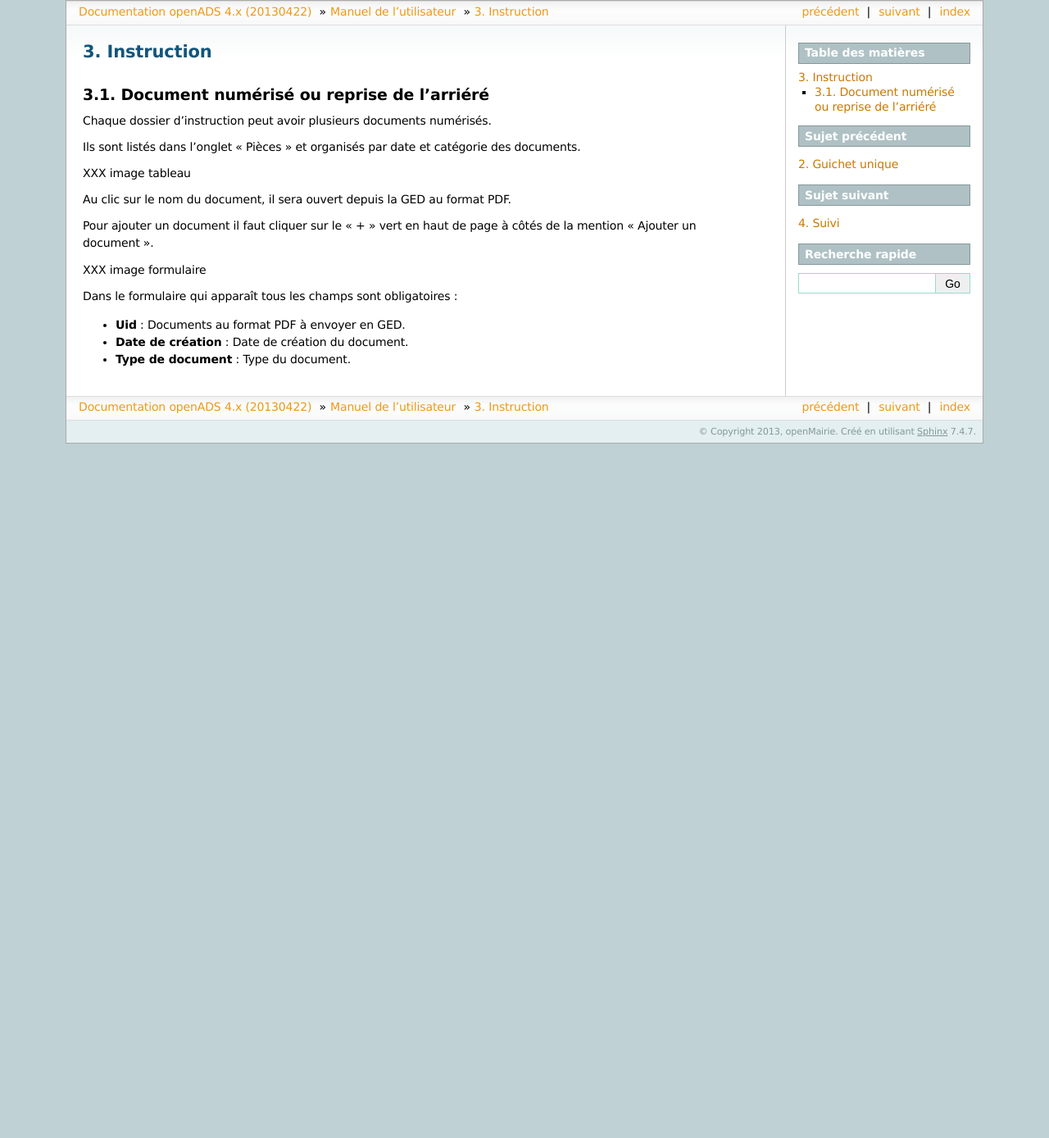
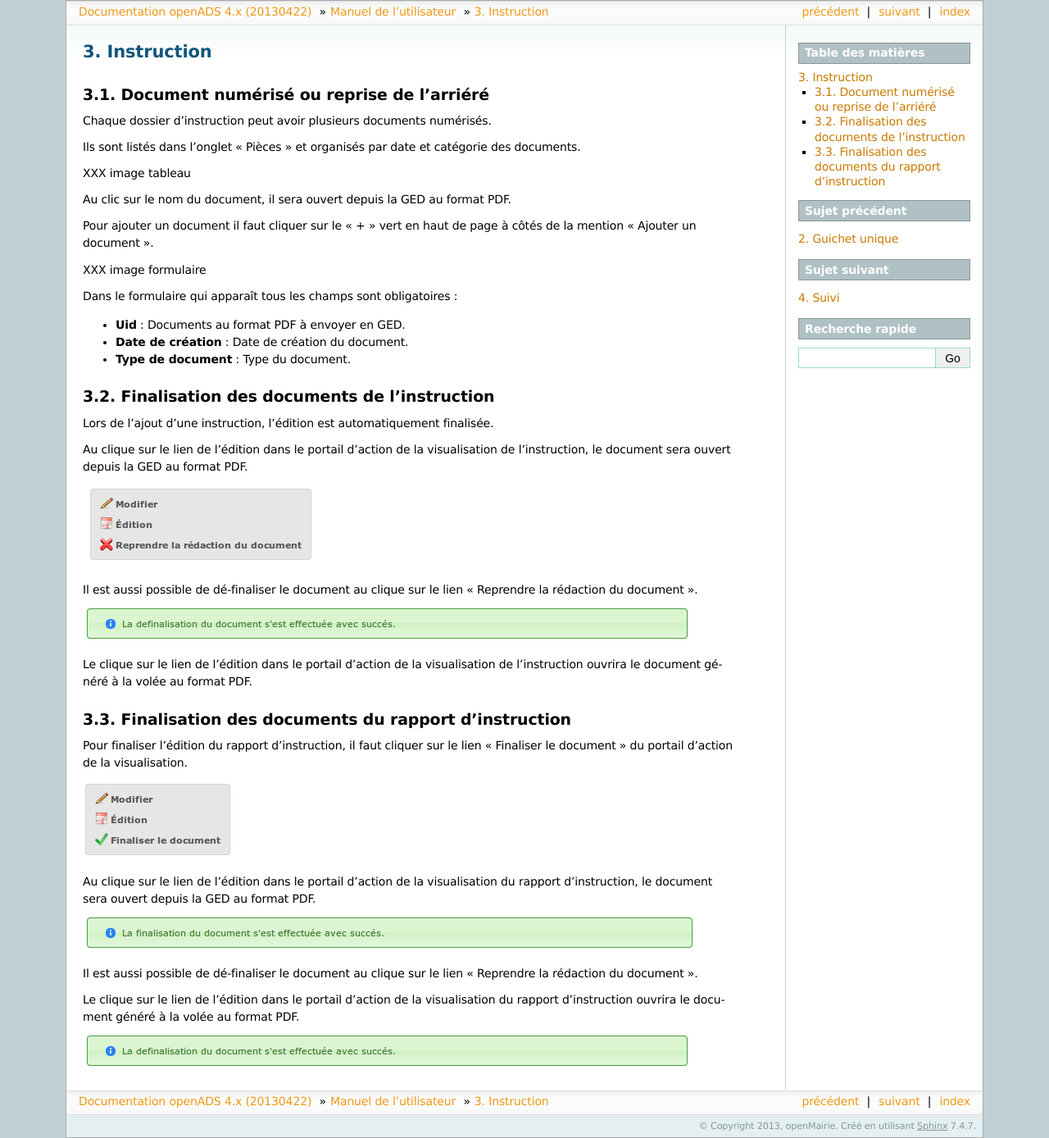
Before and after one commit to mpavaux/openads-documentation, a Sphinx documentation site: the page built from source/manuel_utilisateur/instruction.rst, in a window 1280 px wide. Shown: the whole page at 82% size. Built offline with Sphinx 7.4.7, drawn with Linux system fonts in a browser that asks for light colours; before the commit the page ends 900 px from its top, so only the background shows below that.

Commit message:
Mise à jour de la documentation du manuel d'utilisateur avec ajout de ce qui concerne la finalisation des documents

```diff
--- a/source/manuel_utilisateur/instruction.rst
+++ b/source/manuel_utilisateur/instruction.rst
@@ -24,3 +24,35 @@
 * **Uid** : Documents au format PDF à envoyer en GED.
 * **Date de création** : Date de création du document.
 * **Type de document** : Type du document.
+
+Finalisation des documents de l'instruction
+===========================================
+
+Lors de l'ajout d'une instruction, l'édition est automatiquement finalisée.
+
+Au clique sur le lien de l'édition dans le portail d'action de la visualisation de l'instruction, le document sera ouvert depuis la GED au format PDF.
+
+.. image:: portlet_definaliser.png
+
+Il est aussi possible de dé-finaliser le document au clique sur le lien "Reprendre la rédaction du document".
+
+.. image:: message_definaliser.png
+
+Le clique sur le lien de l'édition dans le portail d'action de la visualisation de l'instruction ouvrira le document généré à la volée au format PDF.
+
+Finalisation des documents du rapport d'instruction
+===================================================
+
+Pour finaliser l'édition du rapport d'instruction, il faut cliquer sur le lien "Finaliser le document" du portail d'action de la visualisation.
+
+.. image:: portlet_finaliser.png
+
+Au clique sur le lien de l'édition dans le portail d'action de la visualisation du rapport d'instruction, le document sera ouvert depuis la GED au format PDF.
+
+.. image:: message_finaliser.png
+
+Il est aussi possible de dé-finaliser le document au clique sur le lien "Reprendre la rédaction du document".
+
+Le clique sur le lien de l'édition dans le portail d'action de la visualisation du rapport d'instruction ouvrira le document généré à la volée au format PDF.
+
+.. image:: message_definaliser.png
```
Also changed, not shown: source/manuel_utilisateur/consultation.rst (+9 -0 lines), source/manuel_utilisateur/suivi.rst (+31 -0 lines), source/manuel_utilisateur/message_definaliser.png (added), source/manuel_utilisateur/message_diffusion_cr.png (added), source/manuel_utilisateur/message_diffusion_oj.png (added), source/manuel_utilisateur/message_finaliser.png (added), source/manuel_utilisateur/portlet_commission.png (added), source/manuel_utilisateur/portlet_consultation.png (added), source/manuel_utilisateur/portlet_definaliser.png (added), source/manuel_utilisateur/portlet_finaliser.png (added).
